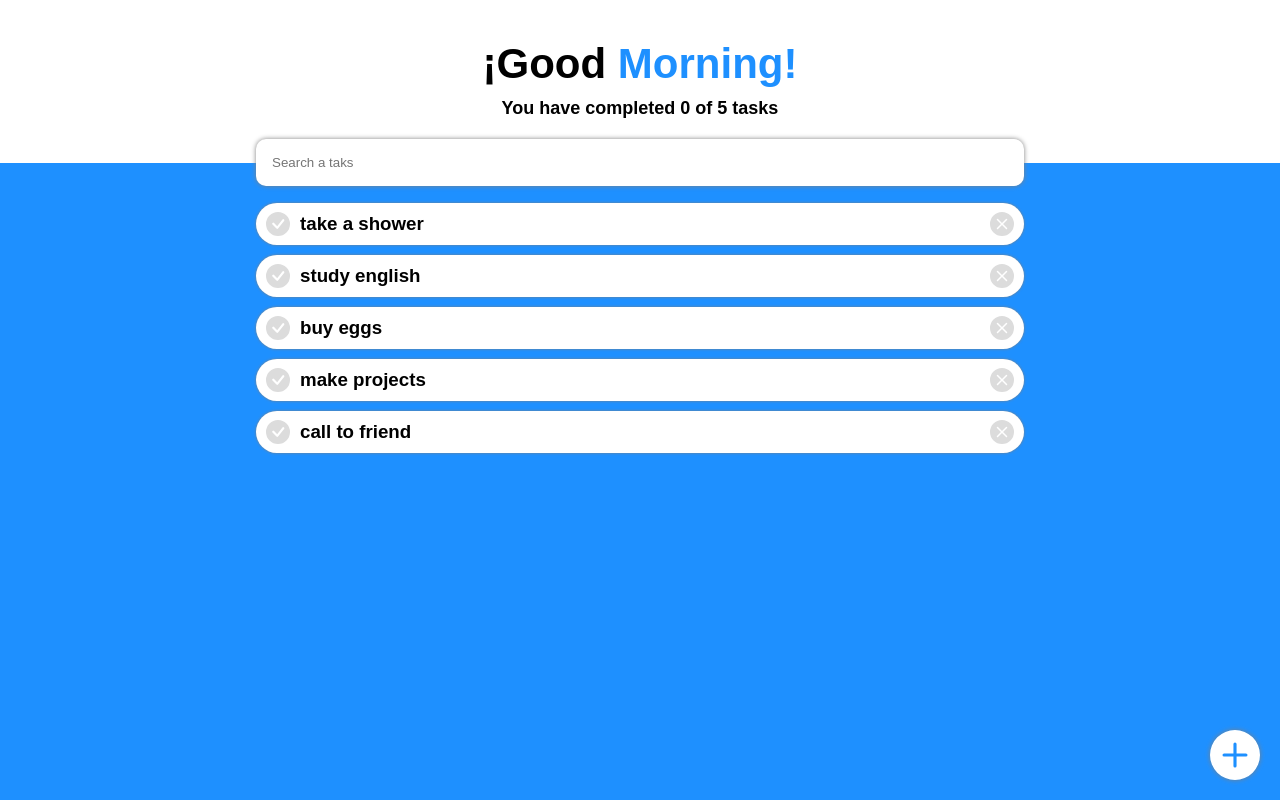
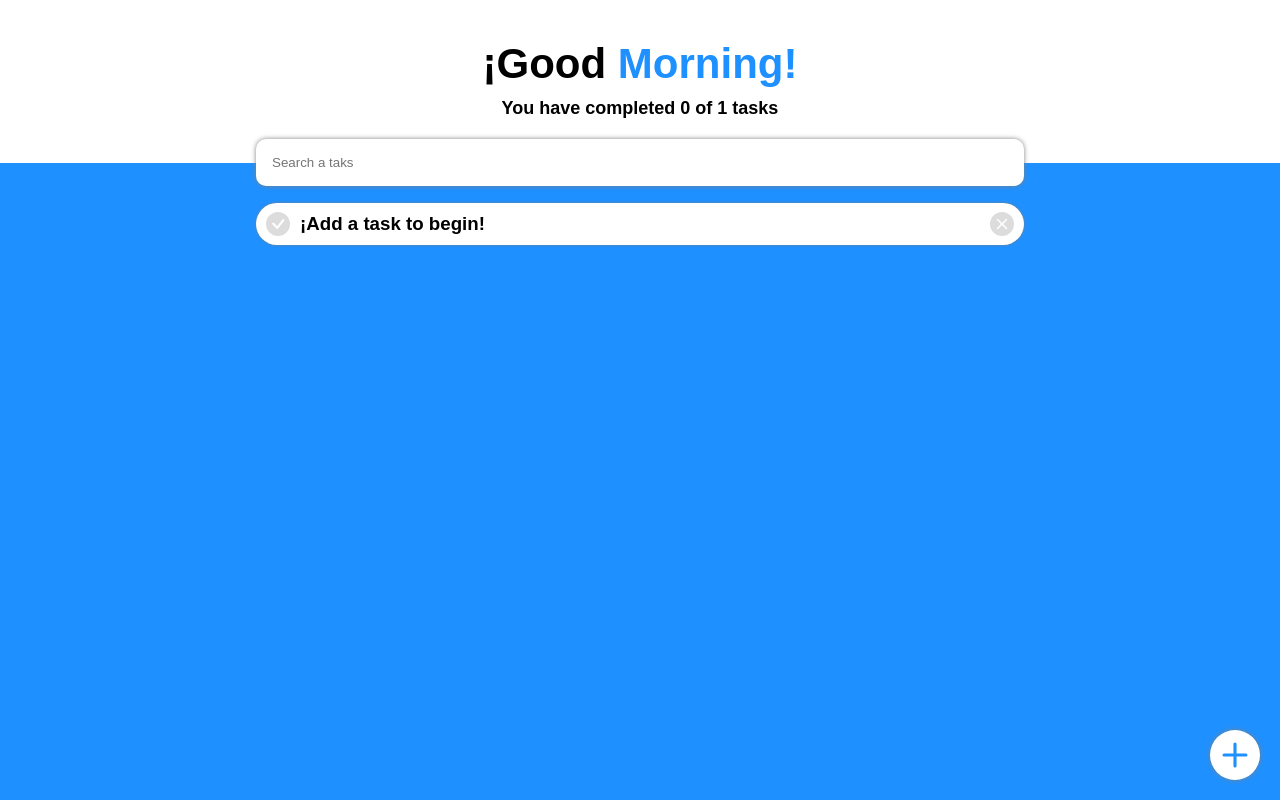
Before and after one commit to Juanvcas/todo-app_platzi, a React (Create React App) app: page / in a window 1280 px wide. Built offline with nearby package versions, Linux system fonts and the light colour scheme.

Commit message:
[CLASSES] From 13 to 17

```diff
--- a/src/App.js
+++ b/src/App.js
@@ -1,4 +1,5 @@
-import { useEffect, useState } from 'react';
+import { useContext } from 'react';
+import { TodoContext } from './context/TodoContext';
 import { Counter } from './components/Counter';
 import { Search } from './components/Search';
 import { List } from './components/List';
@@ -6,60 +7,8 @@ import { Task } from './components/Task';
 import { AddTaskButton } from './components/AddTaskButton';
 import './styles/App.css';
 
-const defaultTodos = [
-	{
-		task: 'take a shower',
-		completed: false,
-	},
-	{
-		task: 'study english',
-		completed: false,
-	},
-	{
-		task: 'buy eggs',
-		completed: false,
-	},
-	{
-		task: 'make projects',
-		completed: false,
-	},
-	{
-		task: 'call to friend',
-		completed: false,
-	},
-];
-
 function App() {
-	const [todos, setTodos] = useState(defaultTodos);
-	const [search, setSearch] = useState();
-
-	let searchList = todos;
-
-	if (search) {
-		searchList = todos.filter((todo) =>
-			todo.task.toLowerCase().includes(search.toLowerCase())
-		);
-		console.log(search);
-	} else {
-		searchList = todos;
-	}
-
-	const completeTask = (task) => {
-		const index = todos.findIndex((todo) => todo.task === task);
-		const newTodos = [...todos];
-		newTodos[index].completed
-			? (newTodos[index].completed = false)
-			: (newTodos[index].completed = true);
-		setTodos(newTodos);
-	};
-
-	const deleteTask = (task) => {
-		const index = todos.findIndex((todo) => todo.task === task);
-		const newTodos = [...todos];
-		newTodos.splice(index, 1);
-		setTodos(newTodos);
-	};
-
+	const { todos, saveTodos, searchList } = useContext(TodoContext);
 	return (
 		<main className='app'>
 			<section className='header-cont'>
@@ -67,11 +16,8 @@ function App() {
 					<h1>
 						¡Good <span>Morning!</span>
 					</h1>
-					<Counter
-						completed={todos.filter((todo) => todo.completed).length}
-						total={todos.length}
-					/>
-					<Search search={search} setSearch={setSearch} />
+					<Counter />
+					<Search />
 				</div>
 			</section>
 			<section className='list-cont'>
@@ -82,8 +28,8 @@ function App() {
 								key={index}
 								task={todo.task}
 								status={todo.completed}
-								completeTask={completeTask}
-								deleteTask={deleteTask}
+								todos={todos}
+								saveTodos={saveTodos}
 							/>
 						))}
 					</List>
--- a/src/components/Counter.js
+++ b/src/components/Counter.js
@@ -1,6 +1,13 @@
+import { useContext } from 'react';
+import { TodoContext } from '../context/TodoContext';
 import '../styles/components/Counter.css';
 
-export const Counter = ({ completed, total }) => {
+export const Counter = () => {
+	const { todos } = useContext(TodoContext);
+
+	const completed = todos.filter((todo) => todo.completed).length;
+	const total = todos.length;
+
 	return (
 		<div className='counter'>
 			<h2>
--- a/src/components/Search.js
+++ b/src/components/Search.js
@@ -1,13 +1,22 @@
+import { TodoContext } from '../context/TodoContext';
 import '../styles/components/Search.css';
 
-export const Search = ({ search, setSearch }) => {
-	const inputChange = (e) => {
+export const Search = () => {
+	const inputChange = (e, setSearch) => {
 		setSearch(e.target.value);
 	};
 
 	return (
-		<div className='search'>
-			<input type='search' placeholder='Search a taks' onChange={inputChange} />
-		</div>
+		<TodoContext.Consumer>
+			{({ search, setSearch }) => (
+				<div className='search'>
+					<input
+						type='search'
+						placeholder='Search a taks'
+						onChange={(e) => inputChange(e, setSearch)}
+					/>
+				</div>
+			)}
+		</TodoContext.Consumer>
 	);
 };
--- a/src/components/Task.js
+++ b/src/components/Task.js
@@ -2,16 +2,32 @@ import { BsCheckCircleFill, BsFillXCircleFill } from 'react-icons/bs';
 import '../styles/components/Task.css';
 
 export const Task = (props) => {
+	const completeTask = (task) => {
+		const index = props.todos.findIndex((todo) => todo.task === task);
+		const newTodos = [...props.todos];
+		newTodos[index].completed
+			? (newTodos[index].completed = false)
+			: (newTodos[index].completed = true);
+		props.saveTodos(newTodos);
+	};
+
+	const deleteTask = (task) => {
+		const index = props.todos.findIndex((todo) => todo.task === task);
+		const newTodos = [...props.todos];
+		newTodos.splice(index, 1);
+		props.saveTodos(newTodos);
+	};
+
 	return (
 		<li className={`task ${props.status && 'completed'}`}>
 			<div className='task_cont'>
 				<span>
-					<BsCheckCircleFill onClick={() => props.completeTask(props.task)} />
+					<BsCheckCircleFill onClick={() => completeTask(props.task)} />
 				</span>
 				<h3>{props.task}</h3>
 			</div>
 			<span className='task_close'>
-				<BsFillXCircleFill onClick={() => props.deleteTask(props.task)} />
+				<BsFillXCircleFill onClick={() => deleteTask(props.task)} />
 			</span>
 		</li>
 	);
--- /dev/null
+++ b/src/context/TodoContext.js
@@ -0,0 +1,36 @@
+import { createContext, useState } from 'react';
+import { useLocalStorage } from '../hooks/useLocalStorage';
+
+const TodoContext = createContext();
+
+const TodoProvider = (props) => {
+	const initialData = [
+		{
+			task: '¡Add a task to begin!',
+			completed: false,
+		},
+	];
+
+	const { todos, saveTodos } = useLocalStorage('TODOApp_v1', initialData);
+	const [search, setSearch] = useState();
+
+	let searchList = todos;
+
+	if (search) {
+		searchList = todos.filter((todo) =>
+			todo.task.toLowerCase().includes(search.toLowerCase())
+		);
+		console.log(search);
+	} else {
+		searchList = todos;
+	}
+	return (
+		<TodoContext.Provider
+			value={{ todos, saveTodos, search, setSearch, searchList, initialData }}
+		>
+			{props.children}
+		</TodoContext.Provider>
+	);
+};
+
+export { TodoContext, TodoProvider };
--- /dev/null
+++ b/src/hooks/useLocalStorage.js
@@ -0,0 +1,28 @@
+import { useState } from 'react';
+
+export const useLocalStorage = (localName, initialData) => {
+	let todoList = initialData;
+
+	const storageApp = localStorage.getItem(localName);
+
+	if (storageApp) {
+		const data = JSON.parse(storageApp);
+		todoList = data.list;
+	} else {
+		const defautData = {
+			list: todoList,
+		};
+		const todoApp = JSON.stringify(defautData);
+		localStorage.setItem(localName, todoApp);
+	}
+
+	const [todos, setTodos] = useState(todoList);
+
+	const saveTodos = (newTodos) => {
+		const newData = { list: newTodos };
+		localStorage.setItem(localName, JSON.stringify(newData));
+		setTodos(newTodos);
+	};
+
+	return { todos, saveTodos };
+};
--- a/src/index.js
+++ b/src/index.js
@@ -1,7 +1,12 @@
 import React from 'react';
 import ReactDOM from 'react-dom/client';
+import { TodoProvider } from './context/TodoContext';
 import App from './App';
 import './styles/index.css';
 
 const root = ReactDOM.createRoot(document.getElementById('root'));
-root.render(<App />);
+root.render(
+	<TodoProvider>
+		<App />
+	</TodoProvider>
+);
```
